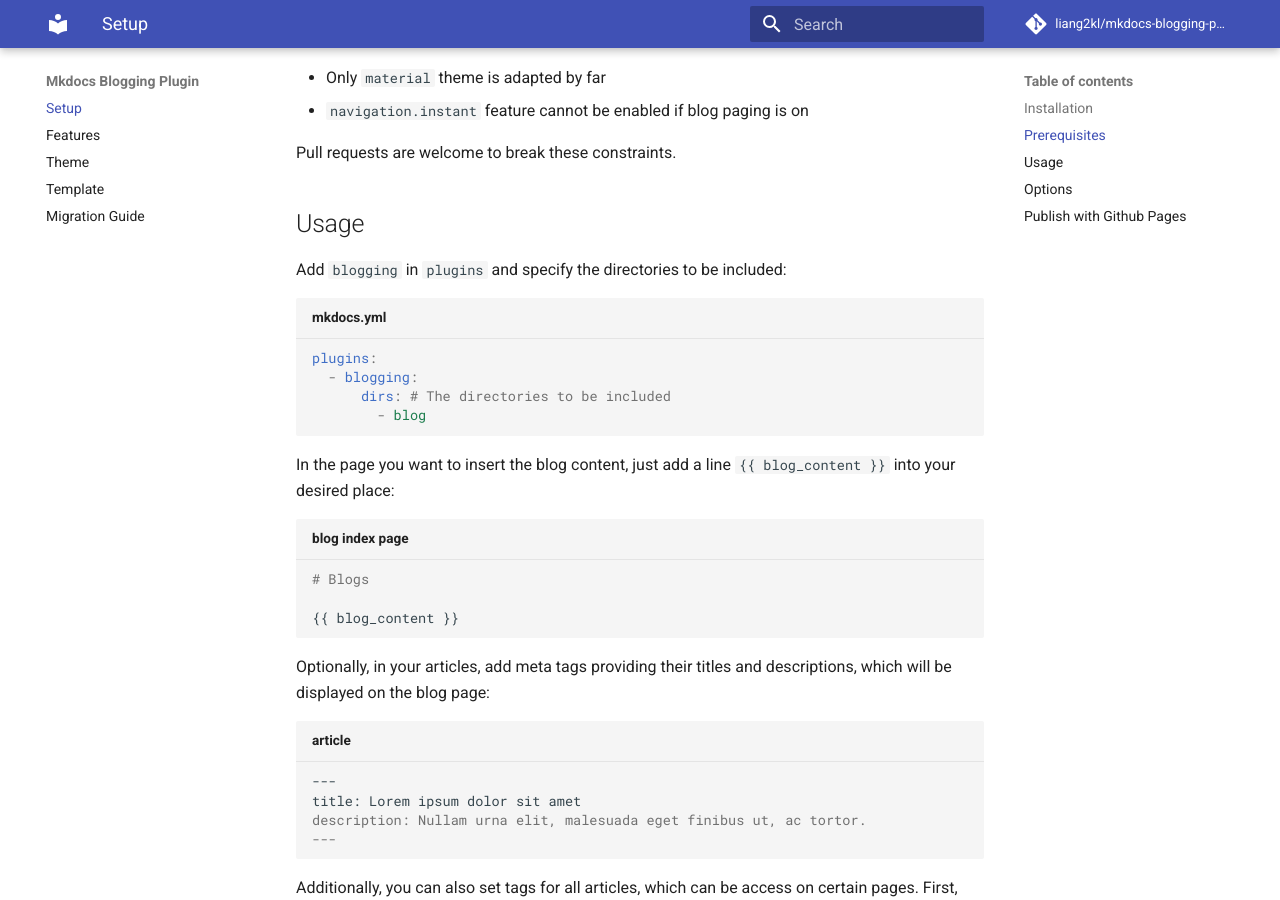
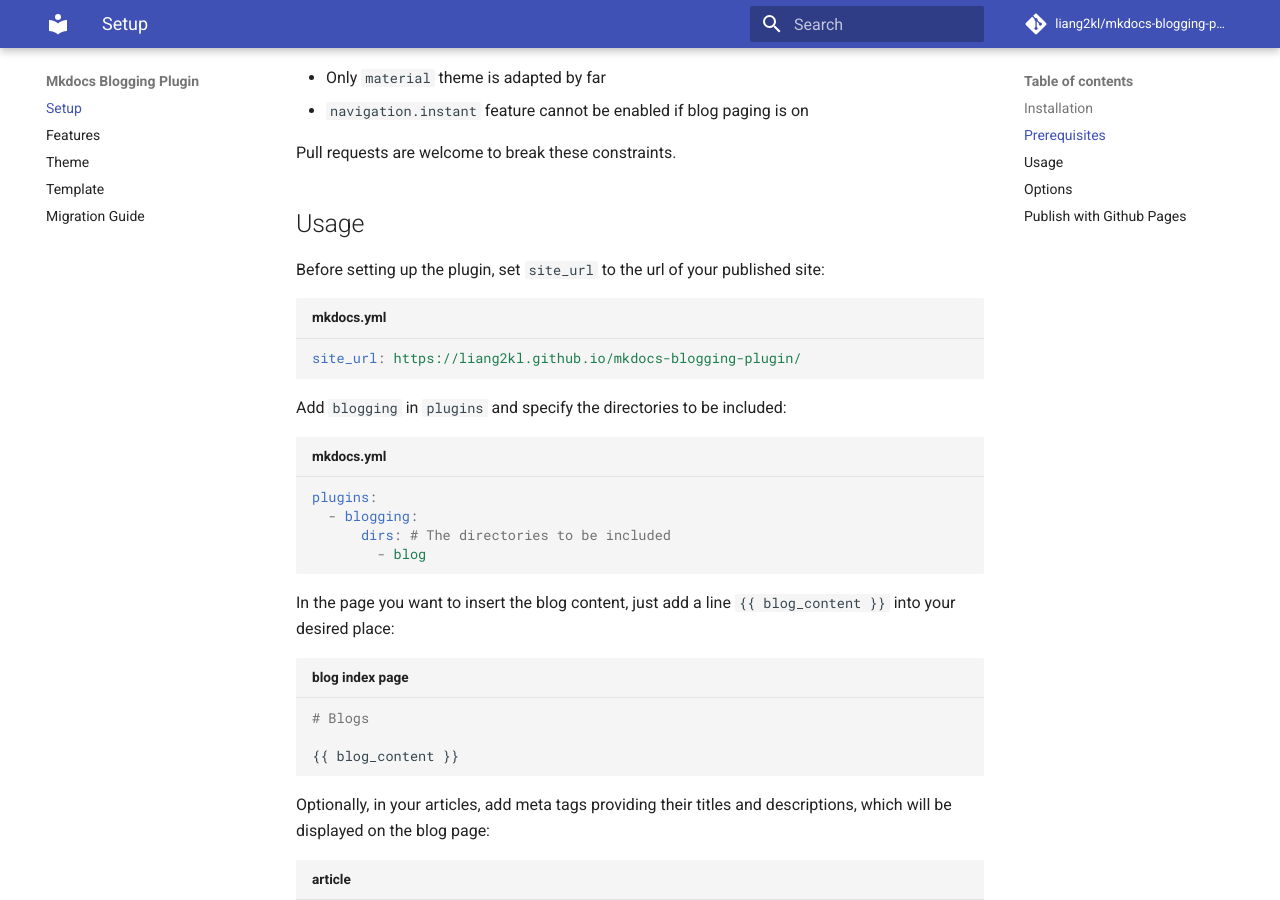
Before and after one commit to liang2kl/mkdocs-blogging-plugin, an MkDocs documentation site: the page built from docs/index.md, in a window 1280 px wide and 900 px high, scrolled down 373 px. Built offline with MkDocs 1.6.1 and Material for MkDocs 9.7.7, drawn with Linux system fonts in a browser that asks for light colours; comment, search, counter and statistics services are not loaded.

Commit message:
Update docs

````diff
--- a/docs/index.md
+++ b/docs/index.md
@@ -20,6 +20,12 @@ pip install mkdocs-blogging-plugin
 Pull requests are welcome to break these constraints.
 
 ## Usage
+
+Before setting up the plugin, set `site_url` to the url of your published site:
+
+``` yaml title="mkdocs.yml"
+site_url: https://liang2kl.github.io/mkdocs-blogging-plugin/
+```
 
 Add `blogging` in `plugins` and specify the directories to be included:
 
````
